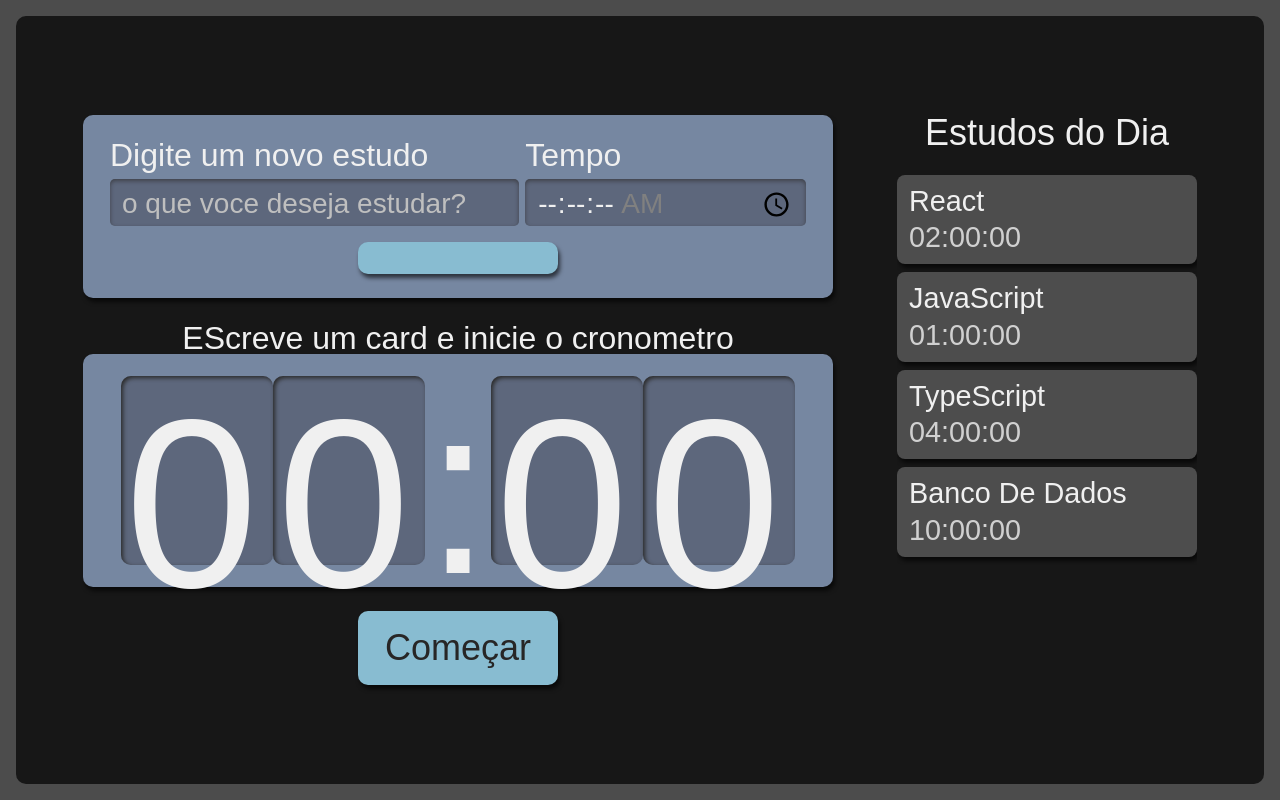
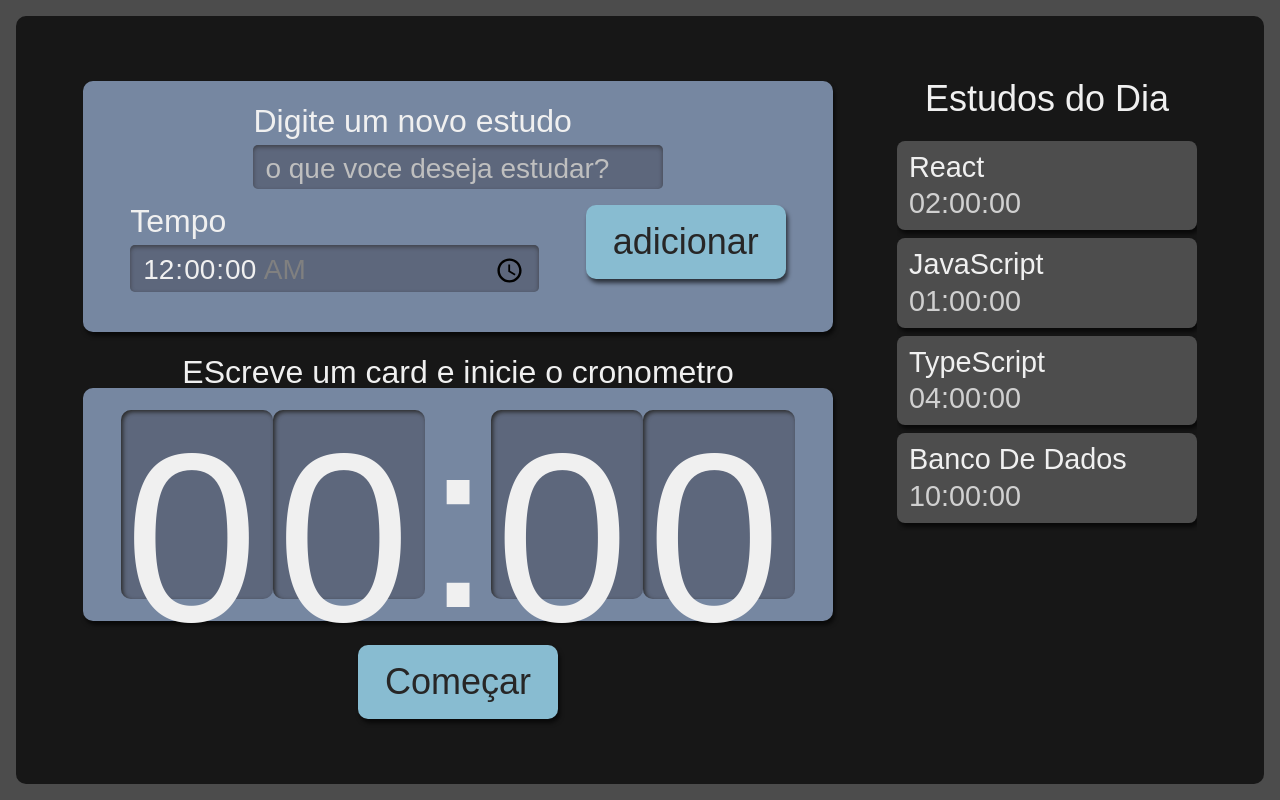
Before and after one commit to tiago19deoliveira/React-Alura-Studies, a React (Create React App) app: page / in a window 1280 px wide. Built offline with nearby package versions, Linux system fonts and the light colour scheme.

Commit message:
refactor: criando uma função com use state, importando o type ITarefas para adicionar novas tarefas

```diff
--- a/src/components/Formulario/index.tsx
+++ b/src/components/Formulario/index.tsx
@@ -1,19 +1,26 @@
 import React from "react";
 import Botao from "../Botao";
 import style from './formulario.module.scss'
+import { ITarefa } from "../../types/tarefa";
 
-class Formulario extends React.Component{
+class Formulario extends React.Component<{
+    setTarefas: React.Dispatch<React.SetStateAction<ITarefa[]>>}>
+{
+state={
+    tempo: "00:00",
+    tarefa:""
+}
 
-    adicionarTarefa(evento : React.FormEvent<HTMLFormElement>){
-        evento.preventDefault()
-        console.log("state" ,this.adicionarTarefa)
-    }
+adicionarTarefa(evento : React.FormEvent<HTMLFormElement>){
+    evento.preventDefault()
+    const novaTarefa: ITarefa = {
+        tempo: this.state.tempo,
+        tarefa: this.state.tarefa
+    };
+    this.props.setTarefas(tarefasAntigas => [...tarefasAntigas, novaTarefa]);
+}
 
 
-state={
-    tempo: "",
-    tarefa:""
-}
     render() {
         return(
 
@@ -51,7 +58,10 @@ state={
 
              </div>
 
-            <Botao texto="adicionar" />
+            <div>
+                <Botao type="submit"> adicionar </Botao>
+            </div>
+
 
             </form>
         )
```
